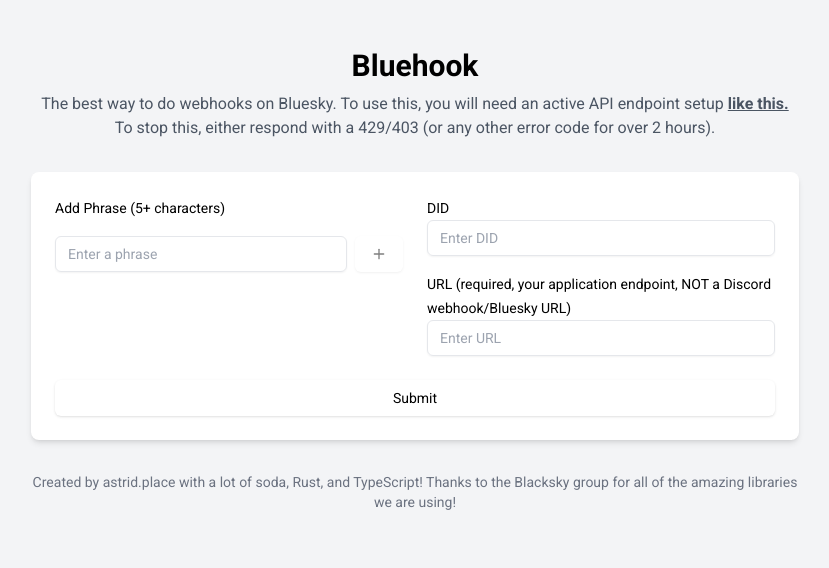
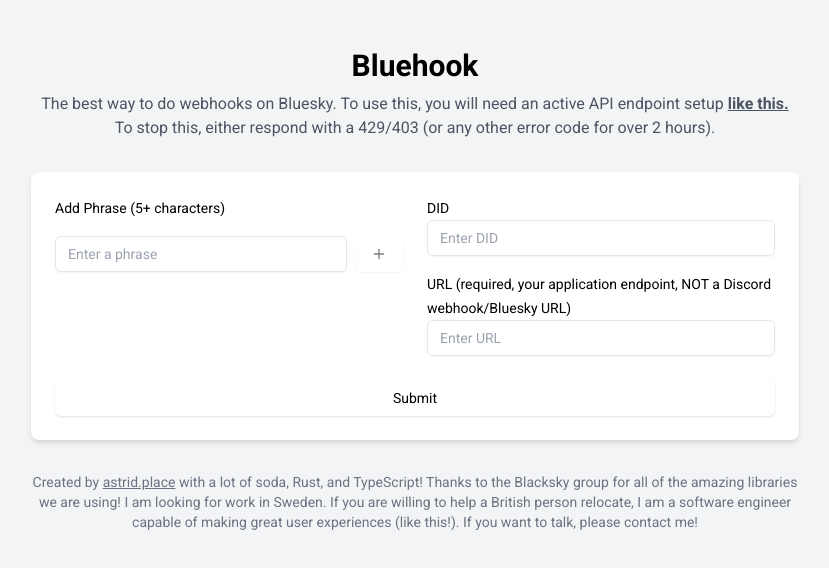
Before and after one commit to IAmJSD/bluehook, a Next.js app in the folder web/: page / in a window 1280 px wide. Shown: the top 568 px of the page, without its empty margins (225-1054 px from the left). Built offline with nearby package versions, Linux system fonts and the light colour scheme.

Commit message:
cta for swedes

```diff
--- a/web/app/form.tsx
+++ b/web/app/form.tsx
@@ -167,9 +167,11 @@
                 </div>
 
                 <footer className="mt-8 text-center text-sm text-gray-500">
-                    Created by <a href="https://astrid.place">astrid.place</a>{" "}
+                    Created by <a href="https://astrid.place" className="underline">astrid.place</a>{" "}
                     with a lot of soda, Rust, and TypeScript! Thanks to the Blacksky
-                    group for all of the amazing libraries we are using!
+                    group for all of the amazing libraries we are using! I am looking for work in Sweden.
+                    If you are willing to help a British person relocate, I am a software engineer capable of making
+                    great user experiences (like this!). If you want to talk, please contact me!
                 </footer>
             </div>
         </div>
```
